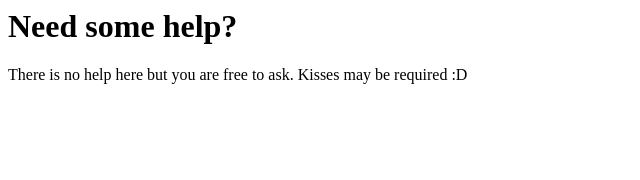
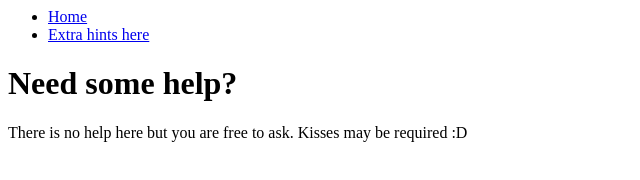
Before and after one commit to HelensBirthdayCrossword/HelensBirthdayCrossword.github.io, a plain HTML site: page help/index.html in a window 1280 px wide. Shown: the whole page, without its empty margins (0-640 px from the left). Drawn offline with Linux system fonts and the light colour scheme.

Commit message:
Update index.html

```diff
--- a/help/index.html
+++ b/help/index.html
@@ -1,3 +1,10 @@
+		<nav>
+    		<ul>
+        		<li><a href="/">Home</a></li>
+        		<li><a href="/help">Extra hints here</a></li>
+    		</ul>
+		</nav>
+
 <body>
   <div>
     <h1>Need some help?</h1>
```
